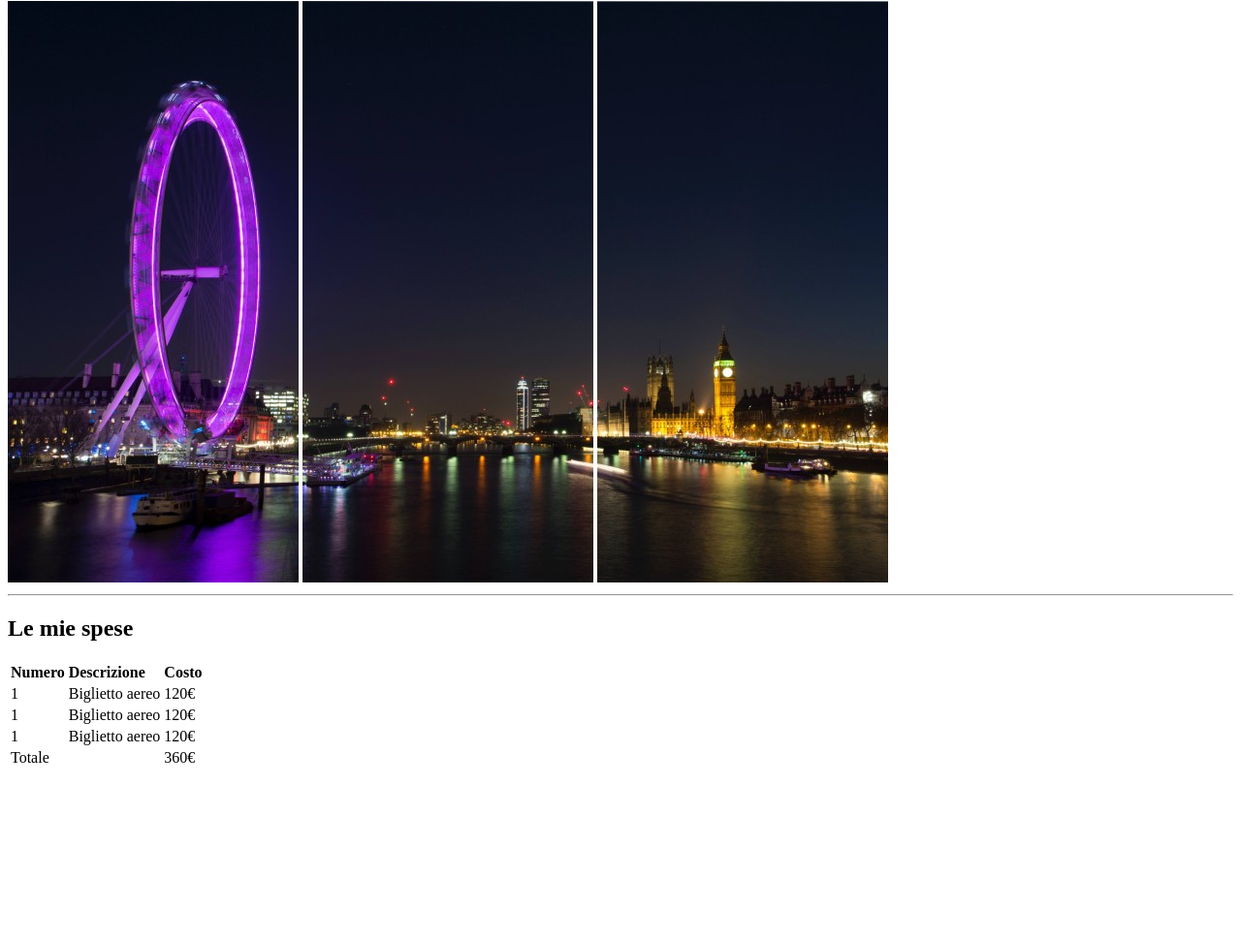
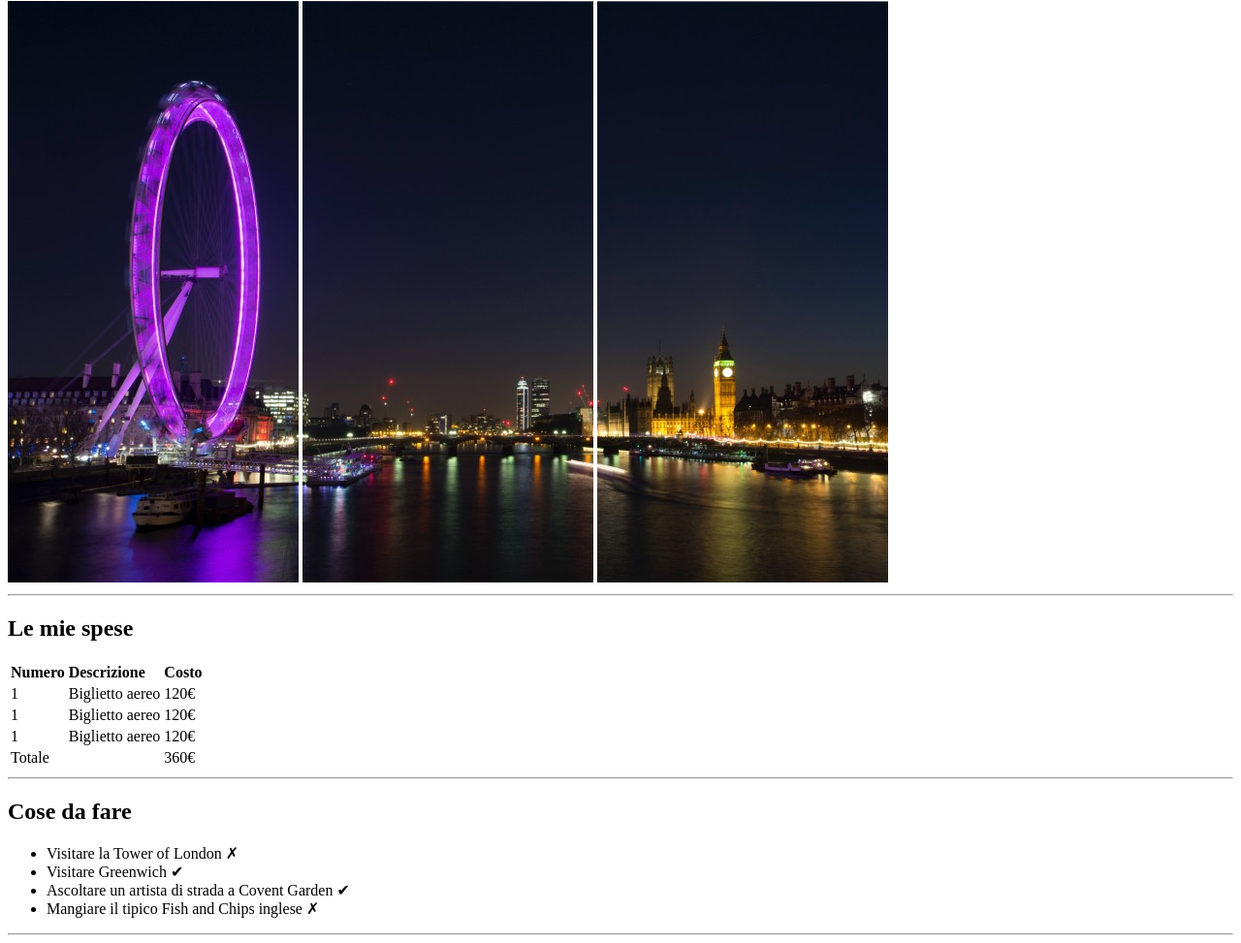
Before and after one commit to LucaBrivio183/html-london-trip, a plain HTML site: page index.html in a window 1280 px wide. Shown: the part 79-1052 px from the top of the page at 97% size. Before the commit the page ends 881 px from the top, so only its background shows below. Drawn offline with Linux system fonts and the light colour scheme.

Commit message:
Added "to do list"

```diff
--- a/index.html
+++ b/index.html
@@ -18,8 +18,7 @@
 
     <!-- notes on the trip -->
     <section>
-        <!-- tabella spese -->
-        <div>
+        <div> <!-- tabella spese -->
             <h2>Le mie spese</h2>
             <table>
                 <tr>
@@ -46,9 +45,18 @@
                     <td colspan="2">Totale</td>
                     <td>360€</td>
                 </tr>
-            </table>
-        </div>
-         <!-- /tabella spese -->
+            </table> <hr>
+        </div><!-- /tabella spese -->
+
+        <div> <!-- to do list -->
+            <h2>Cose da fare</h2>
+            <ul>
+                <li>Visitare la Tower of London ✗</li>
+                <li>Visitare Greenwich ✔</li>
+                <li>Ascoltare  un artista di strada a Covent Garden ✔</li>
+                <li>Mangiare il tipico Fish and Chips inglese ✗</li>
+            </ul> <hr>
+        </div> <!-- /to do list -->
     </section>
     <!-- /notes on the trip -->
 
```
